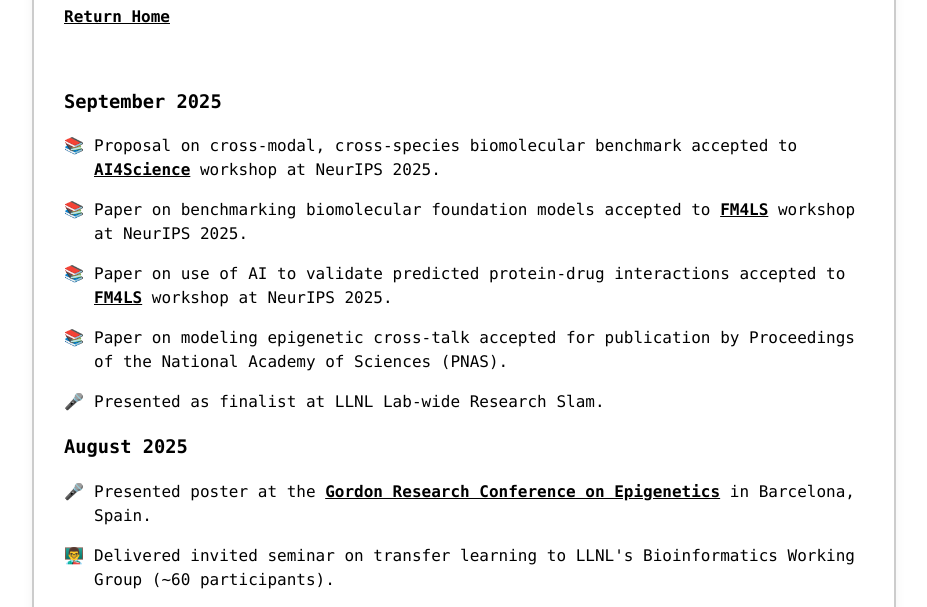
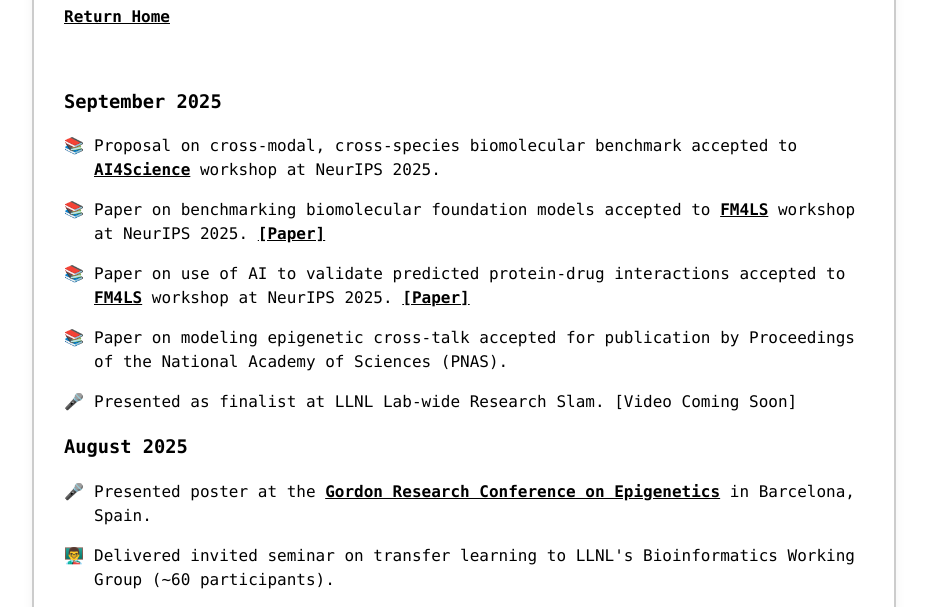
Before and after one commit to JosephWakim/JosephWakim.github.io, a plain HTML site: page news.html in a window 1280 px wide. Shown: the part 193-800 px from the top of the page, without its empty margins (176-1103 px from the left). Drawn offline with Linux system fonts and the light colour scheme.

Commit message:
added links to papers

```diff
--- a/news.html
+++ b/news.html
@@ -21,10 +21,10 @@
             <h3> September 2025</h3>
             <ul class="no-bullets">
                 <li class="paper">Proposal on cross-modal, cross-species biomolecular benchmark accepted to <a href="https://ai4sciencecommunity.github.io/neurips25.html">AI4Science</a> workshop at NeurIPS 2025.</li>
-                <li class="paper">Paper on benchmarking biomolecular foundation models accepted to <a href="https://nips2025fm4ls.github.io/index.html">FM4LS</a> workshop at NeurIPS 2025.</li>
-                <li class="paper">Paper on use of AI to validate predicted protein-drug interactions accepted to <a href="https://nips2025fm4ls.github.io/index.html">FM4LS</a> workshop at NeurIPS 2025.</li>
+                <li class="paper">Paper on benchmarking biomolecular foundation models accepted to <a href="https://nips2025fm4ls.github.io/index.html">FM4LS</a> workshop at NeurIPS 2025. <a href="https://openreview.net/forum?id=YPHxpQH4wx">[Paper]</a></li>
+                <li class="paper">Paper on use of AI to validate predicted protein-drug interactions accepted to <a href="https://nips2025fm4ls.github.io/index.html">FM4LS</a> workshop at NeurIPS 2025. <a href="https://openreview.net/forum?id=UOCu3nNeLL">[Paper]</a></li>
                 <li class="paper">Paper on modeling epigenetic cross-talk accepted for publication by Proceedings of the National Academy of Sciences (PNAS).</li>
-                <li class="talk">Presented as finalist at LLNL Lab-wide Research Slam.</li>
+                <li class="talk">Presented as finalist at LLNL Lab-wide Research Slam. [Video Coming Soon]</li>
             </ul>
 
             <h3> August 2025</h3>
```
